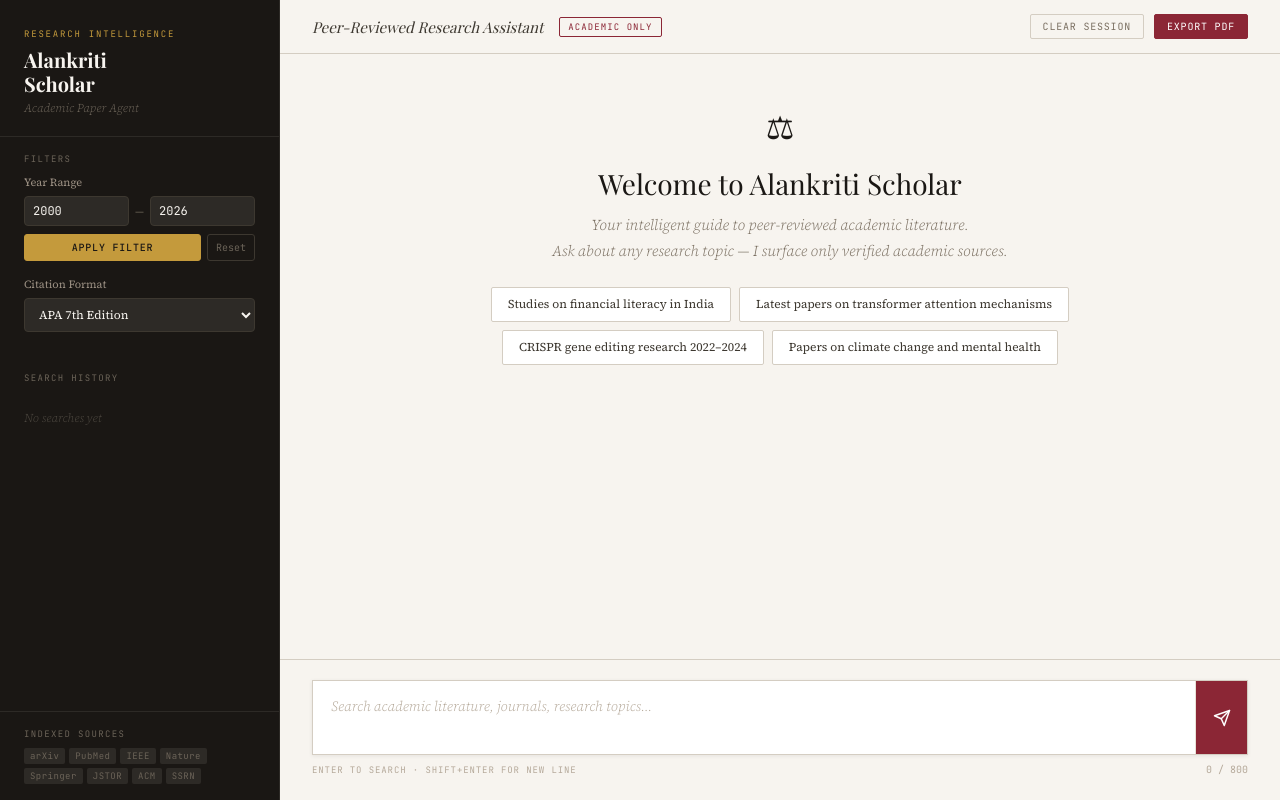
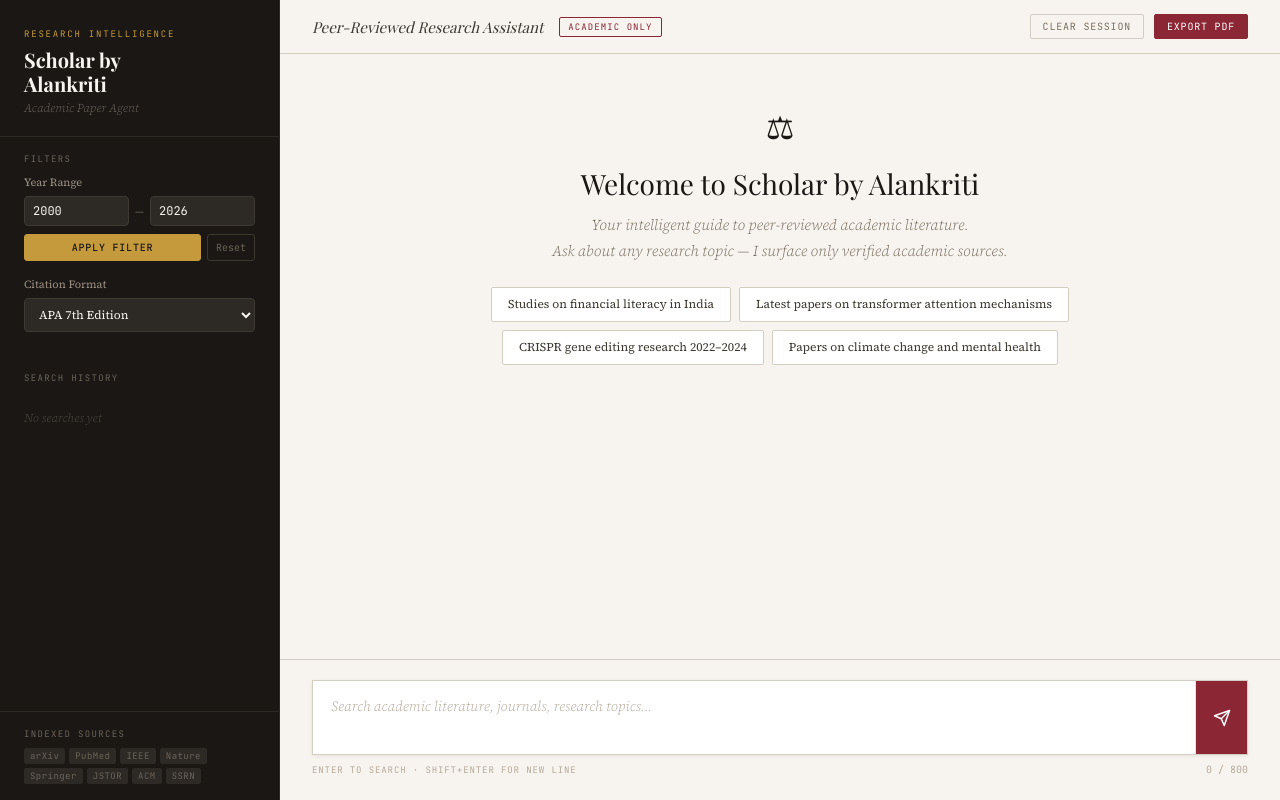
Before and after one commit to singhalankriti/research-paper-agent, a website: page public/index.html in a window 1280 px wide. Both pictures are taken after a click on the button "CLEAR SESSION". Drawn offline with nearby package versions, Linux system fonts and the light colour scheme; a web font is replaced by a local one.

Commit message:
Update index.html pt6

```diff
--- a/public/index.html
+++ b/public/index.html
@@ -641,7 +641,7 @@
 <div id="sidebar">
   <div class="sidebar-brand">
     <div class="journal-label">Research Intelligence</div>
-    <h1>Alankriti<br>Scholar</h1>
+    <h1>Scholar by<br>Alankriti</h1>
     <div class="by-line">Academic Paper Agent</div>
   </div>
 
@@ -709,7 +709,7 @@
   <div id="messages">
     <div class="welcome">
       <span class="ornament">⚖</span>
-      <h2>Welcome to Alankriti Scholar</h2>
+      <h2>Welcome to Scholar by Alankriti</h2>
       <p>Your intelligent guide to peer-reviewed academic literature.<br>Ask about any research topic — I surface only verified academic sources.</p>
       <div class="welcome-chips">
         <button class="wchip" onclick="fillAndSend(this)">Studies on financial literacy in India</button>
@@ -792,7 +792,7 @@
     messagesEl.innerHTML = `
       <div class="welcome">
         <span class="ornament">⚖</span>
-        <h2>Welcome to Alankriti Scholar</h2>
+        <h2>Welcome to Scholar by Alankriti</h2>
         <p>Your intelligent guide to peer-reviewed academic literature.<br>Ask about any research topic — I surface only verified academic sources.</p>
         <div class="welcome-chips">
           <button class="wchip" onclick="fillAndSend(this)">Studies on financial literacy in India</button>
```
